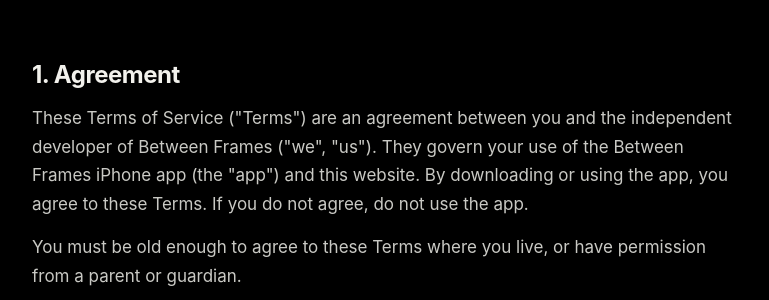
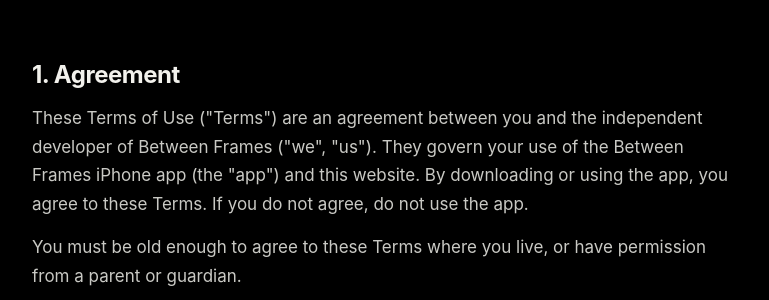
Before and after one commit to imocat/imocat.github.io, a Jekyll site: the page between-frames/terms.html, which Jekyll copies as it is, in a window 1280 px wide and 900 px high, scrolled down 1092 px. Shown: the part 152-452 px from the top of the window, without its empty margins (252-1021 px from the left). Built offline with Jekyll 4.4.1, drawn with Linux system fonts in a browser that asks for light colours; some of the changed text lies outside the part shown.

Commit message:
update something

```diff
--- a/between-frames/index.html
+++ b/between-frames/index.html
@@ -327,7 +327,7 @@
 <footer>
   <div class="wrap">
     <a href="privacy.html">Privacy Policy</a>
-    <a href="terms.html">Terms of Service</a>
+    <a href="terms.html">Terms of Use</a>
     <a href="mailto:hello@txxy.in">Contact</a>
     <span>© 2026 Between Frames</span>
   </div>
--- a/between-frames/privacy.html
+++ b/between-frames/privacy.html
@@ -143,6 +143,6 @@
   <p>Questions or requests about privacy: <a href="mailto:hello@txxy.in">hello@txxy.in</a>.</p>
 </main>
 
-<footer><div><a href="index.html">Home</a><a href="terms.html">Terms of Service</a><a href="mailto:hello@txxy.in">Contact</a><span>© 2026 Between Frames</span></div></footer>
+<footer><div><a href="index.html">Home</a><a href="terms.html">Terms of Use</a><a href="mailto:hello@txxy.in">Contact</a><span>© 2026 Between Frames</span></div></footer>
 </body>
 </html>
--- a/between-frames/terms.html
+++ b/between-frames/terms.html
@@ -3,7 +3,7 @@
 <head>
 <meta charset="utf-8">
 <meta name="viewport" content="width=device-width, initial-scale=1, viewport-fit=cover">
-<title>Terms of Service · Between Frames</title>
+<title>Terms of Use · Between Frames</title>
 <meta name="description" content="The terms that apply when you use Between Frames and Between Frames Pro.">
 <meta name="theme-color" content="#000000">
 <meta name="color-scheme" content="dark">
@@ -47,7 +47,7 @@
 
 <main>
   <div class="label">Legal</div>
-  <h1>Terms of Service</h1>
+  <h1>Terms of Use</h1>
   <p class="updated">Effective October 13, 2026</p>
 
   <section class="summary" aria-labelledby="short">
@@ -79,7 +79,7 @@
   </ul>
 
   <h2 id="agreement">1. Agreement</h2>
-  <p>These Terms of Service ("Terms") are an agreement between you and the independent developer of Between Frames ("we", "us"). They govern your use of the Between Frames iPhone app (the "app") and this website. By downloading or using the app, you agree to these Terms. If you do not agree, do not use the app.</p>
+  <p>These Terms of Use ("Terms") are an agreement between you and the independent developer of Between Frames ("we", "us"). They govern your use of the Between Frames iPhone app (the "app") and this website. By downloading or using the app, you agree to these Terms. If you do not agree, do not use the app.</p>
   <p>You must be old enough to agree to these Terms where you live, or have permission from a parent or guardian.</p>
 
   <h2 id="license">2. License</h2>
```
Also changed, not shown: between-frames/assets/apple-touch-icon.png, between-frames/assets/icon.png.
